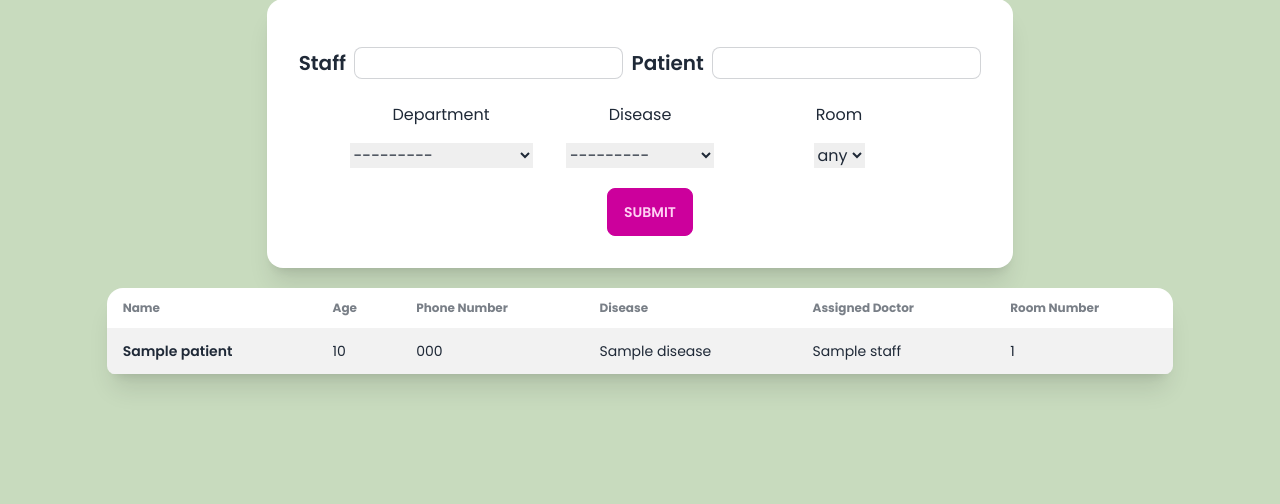
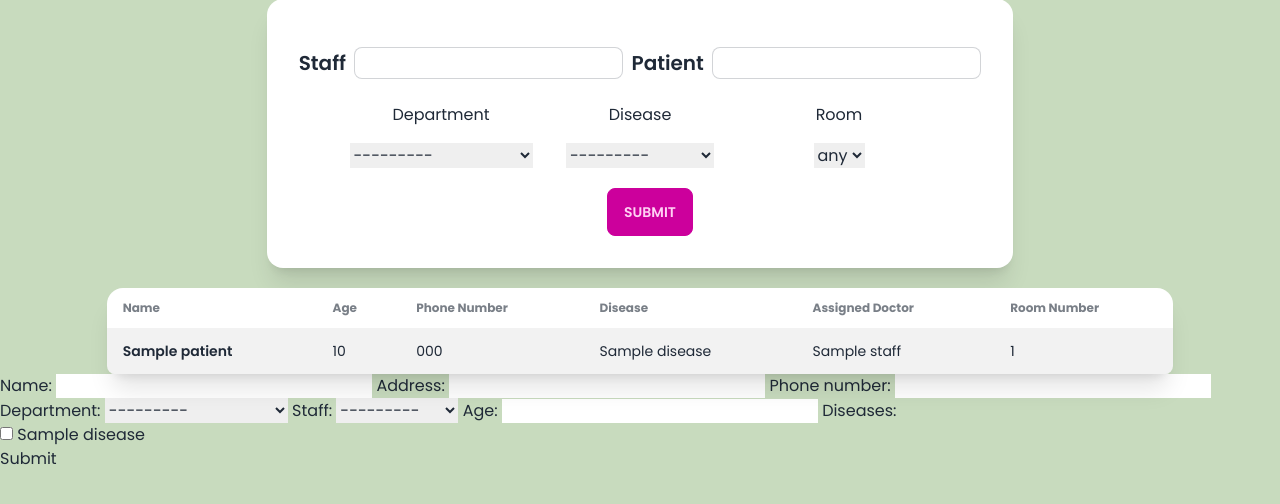
Before and after one commit to ReggieReo/MaiChaiNaHH-Hospital, a Django app: page / in a window 1280 px wide. Shown: the part 89-593 px from the top of the page. Run offline with Django 4.2, Linux system fonts and the light colour scheme; tables that the repository leaves empty hold one stand-in row (values such as "Sample post"); some libraries are stand-ins or nearby versions.

Commit message:
create a form for creating Patient

```diff
--- a/db/forms.py
+++ b/db/forms.py
@@ -1,6 +1,18 @@
 from django import forms
+from db.models import *
 
 
 class BalanceSumForm(forms.Form):
     start_date = forms.DateTimeField(label='Start Date', widget=forms.TextInput(attrs={'type': 'date'}))
     end_date = forms.DateTimeField(label='End Date', widget=forms.TextInput(attrs={'type': 'date'}))
+
+
+class PatientForm(forms.ModelForm):
+    diseases = forms.ModelMultipleChoiceField(
+        queryset=Disease.objects.all(),
+        widget=forms.CheckboxSelectMultiple,
+        required=True,
+    )
+    class Meta:
+        model = Patient
+        fields = ['name', 'address', 'phone_number', 'department', 'staff', 'age']
--- a/db/templates/db/patient.html
+++ b/db/templates/db/patient.html
@@ -61,6 +61,11 @@
             </div>
         </div>
     </div>
+    <form method="post" action="{% url 'db:create_patient' %}">
+    {% csrf_token %}
+    {{ create_form }}
+    <button type="submit">Submit</button>
+    </form>
 {% endblock %}
 </body>
 </html>
--- a/db/urls.py
+++ b/db/urls.py
@@ -13,4 +13,5 @@ urlpatterns = [
     path("disease", DiseaseView.as_view(), name="disease"),
     path("prescription", PrescriptionView.as_view(), name="prescription"),
     path("sum", balance_sum_by_date_range, name="sum"),
+    path("create_patient", create_patient, name="create_patient"),
 ]
--- a/db/views.py
+++ b/db/views.py
@@ -1,5 +1,5 @@
 from django.db.models import Sum
-from django.shortcuts import render
+from django.shortcuts import render, redirect
 from django.views.generic.list import ListView
 from db.models import *
 from db.filters import *
@@ -22,6 +22,7 @@ class PatientView(ListView):
     def get_context_data(self, **kwargs):
         context = super().get_context_data(**kwargs)
         context['form'] = self.filterset.form
+        context["create_form"] = PatientForm()
         return context
 
 
@@ -124,3 +125,17 @@ def balance_sum_by_date_range(request):
             }
 
             return render(request, 'db/balance_sum_result.html', context)
+
+
+def create_patient(request):
+    if request.method == 'POST':
+        form = PatientForm(request.POST)
+        if form.is_valid():
+            diseases = form.cleaned_data['diseases']
+            print(diseases)
+            patient = form.save(commit=False)
+            patient.save()
+            for disease in diseases:
+                patient.disease_set.add(disease)
+            print(patient.disease_set)
+            return redirect('db:index')
```
